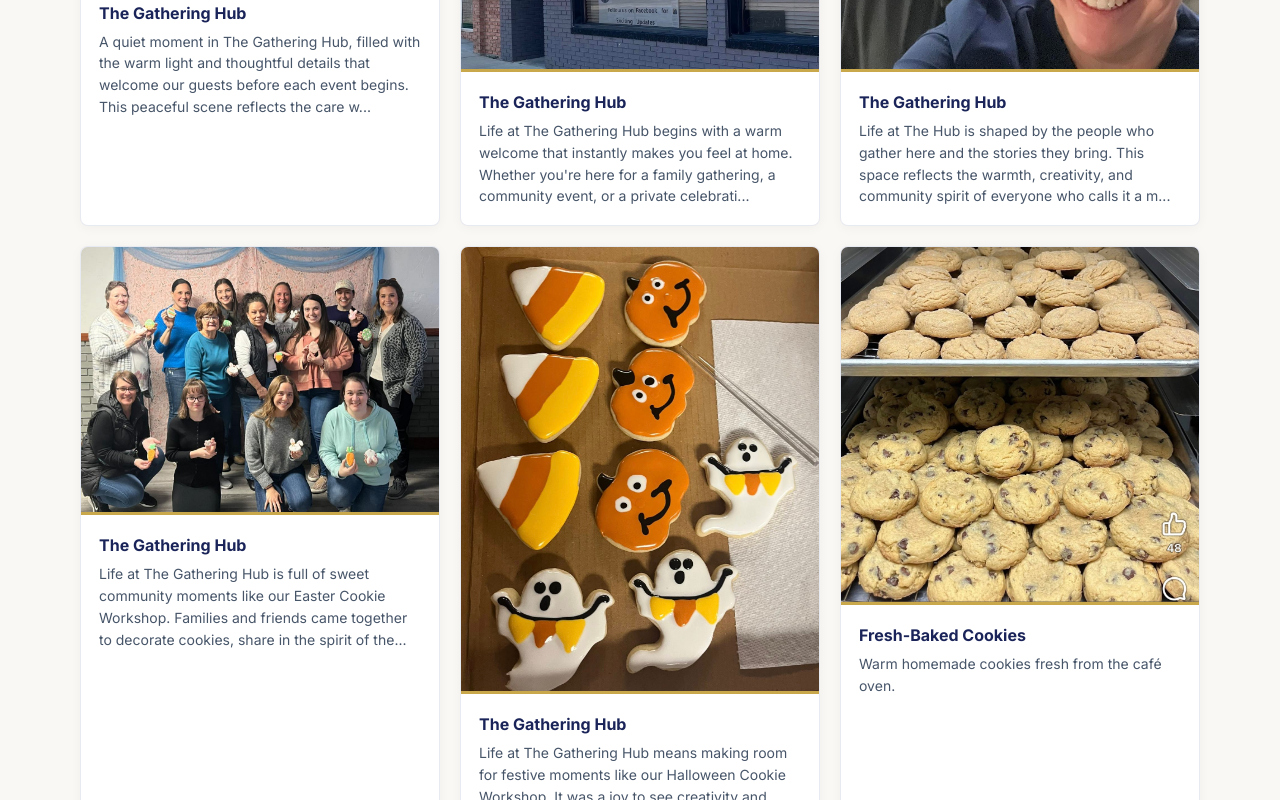
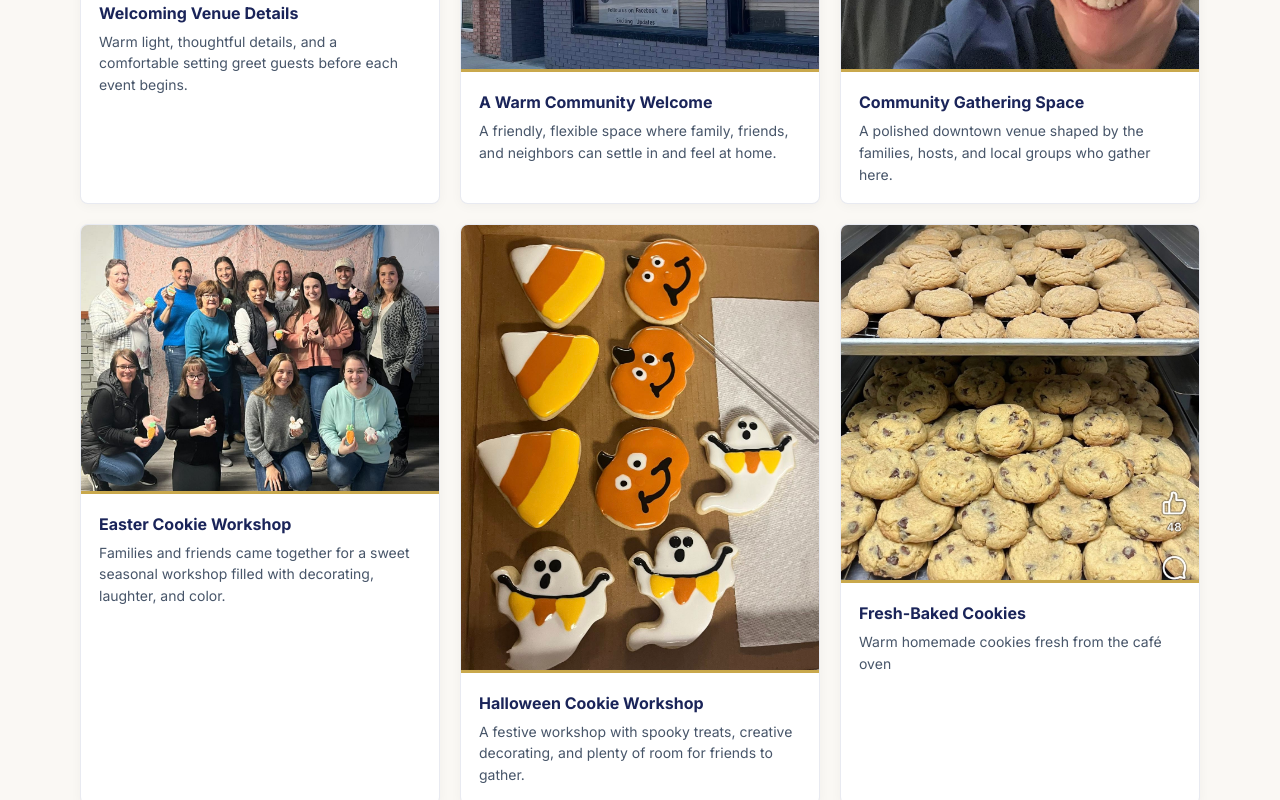
Before and after one commit to tonylamentola/gathering-hub, a Next.js app: page /menu in a window 1280 px wide. Shown: the part 820-1620 px from the top of the page. Built offline with nearby package versions, Linux system fonts and the light colour scheme.

Commit message:
Polish gallery titles and captions

```diff
--- a/src/app/menu/page.tsx
+++ b/src/app/menu/page.tsx
@@ -72,9 +72,53 @@ function getCropStyle(crop?: { zoom?: number; x?: number; y?: number }) {
   };
 }
 
-function shortText(text?: string) {
+const galleryCopy: Record<string, { title: string; caption: string }> = {
+  "legacy-life-1": {
+    title: "Welcoming Venue Details",
+    caption: "Warm light, thoughtful details, and a comfortable setting greet guests before each event begins.",
+  },
+  "legacy-life-2": {
+    title: "A Warm Community Welcome",
+    caption: "A friendly, flexible space where family, friends, and neighbors can settle in and feel at home.",
+  },
+  "legacy-life-4": {
+    title: "Community Gathering Space",
+    caption: "A polished downtown venue shaped by the families, hosts, and local groups who gather here.",
+  },
+  life1775702303007: {
+    title: "Easter Cookie Workshop",
+    caption: "Families and friends came together for a sweet seasonal workshop filled with decorating, laughter, and color.",
+  },
+  life1775702423170: {
+    title: "Halloween Cookie Workshop",
+    caption: "A festive workshop with spooky treats, creative decorating, and plenty of room for friends to gather.",
+  },
+};
+
+function firstSentence(text?: string) {
   if (!text) return "";
-  return text.length > 180 ? `${text.slice(0, 177)}...` : text;
+  return text.split(/\n|\.(\s|$)/)[0]?.trim() || text.trim();
+}
+
+function getGalleryTitle(photo: GalleryPhoto) {
+  if (galleryCopy[photo.id]) return galleryCopy[photo.id].title;
+  const title = photo.title || photo.name;
+  if (title && title !== "The Gathering Hub") return title;
+
+  const caption = firstSentence(photo.caption || photo.description);
+  if (/easter/i.test(caption)) return "Easter Cookie Workshop";
+  if (/halloween/i.test(caption)) return "Halloween Cookie Workshop";
+  if (/cookie/i.test(caption)) return "Cookie Workshop";
+  if (/warm welcome|feel at home/i.test(caption)) return "A Warm Welcome";
+  if (/community/i.test(caption)) return "Community Moments";
+  if (/quiet moment|warm light|details/i.test(caption)) return "Venue Details";
+  return "Life at the Hub";
+}
+
+function getGalleryCaption(photo: GalleryPhoto) {
+  if (galleryCopy[photo.id]) return galleryCopy[photo.id].caption;
+  const caption = photo.caption || photo.description || "";
+  return firstSentence(caption);
 }
 
 export default async function GalleryPage() {
@@ -191,6 +235,7 @@ export default async function GalleryPage() {
           font-size: 14px;
           color: #475569;
           line-height: 1.55;
+          margin: 0;
         }
         .cta-section { padding: 70px 24px; background: white; text-align: center; }
         .cta-actions {
@@ -239,8 +284,8 @@ export default async function GalleryPage() {
         </p>
         <div className="gallery-grid">
           {galleryPhotos.map((photo) => {
-            const title = photo.title || photo.name || "The Gathering Hub";
-            const caption = shortText(photo.caption || photo.description);
+            const title = getGalleryTitle(photo);
+            const caption = getGalleryCaption(photo);
             return (
               <article key={photo.id} className="gallery-card">
                 {photo.imageUrl && (
```
